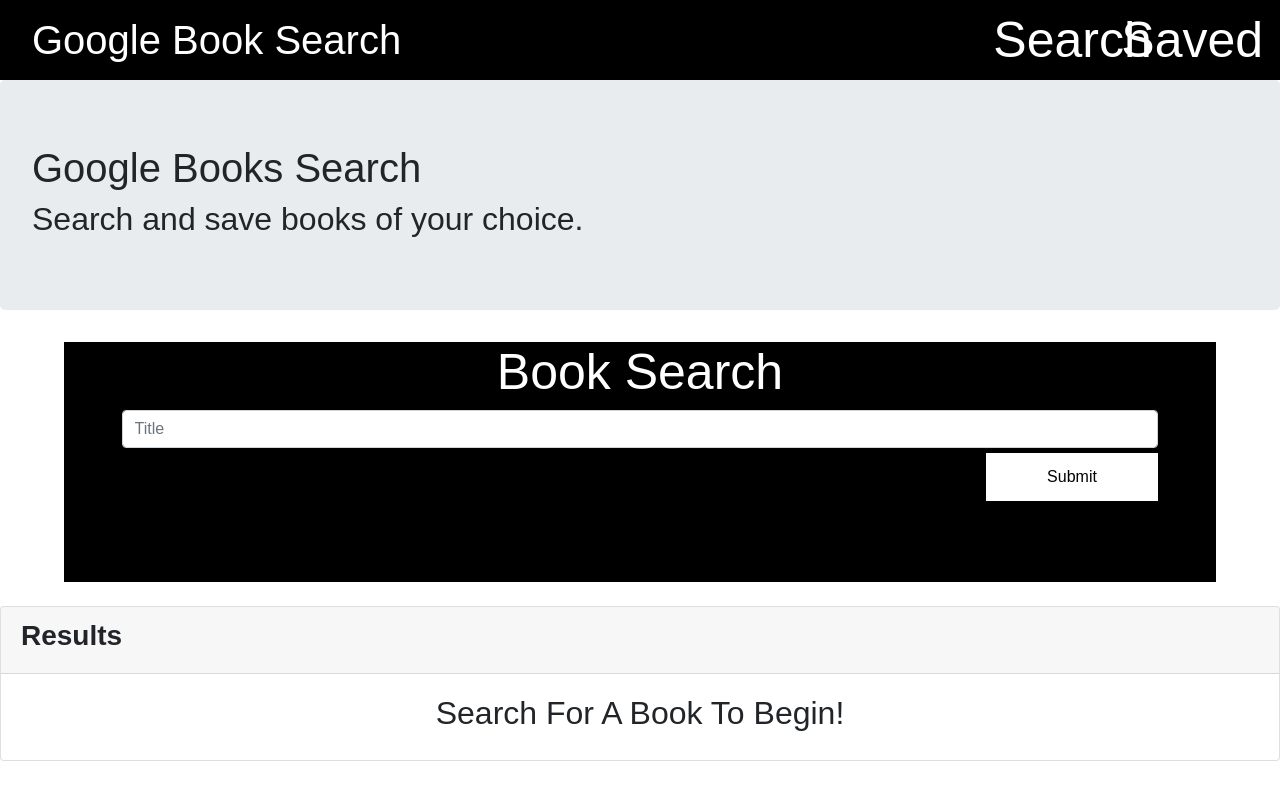
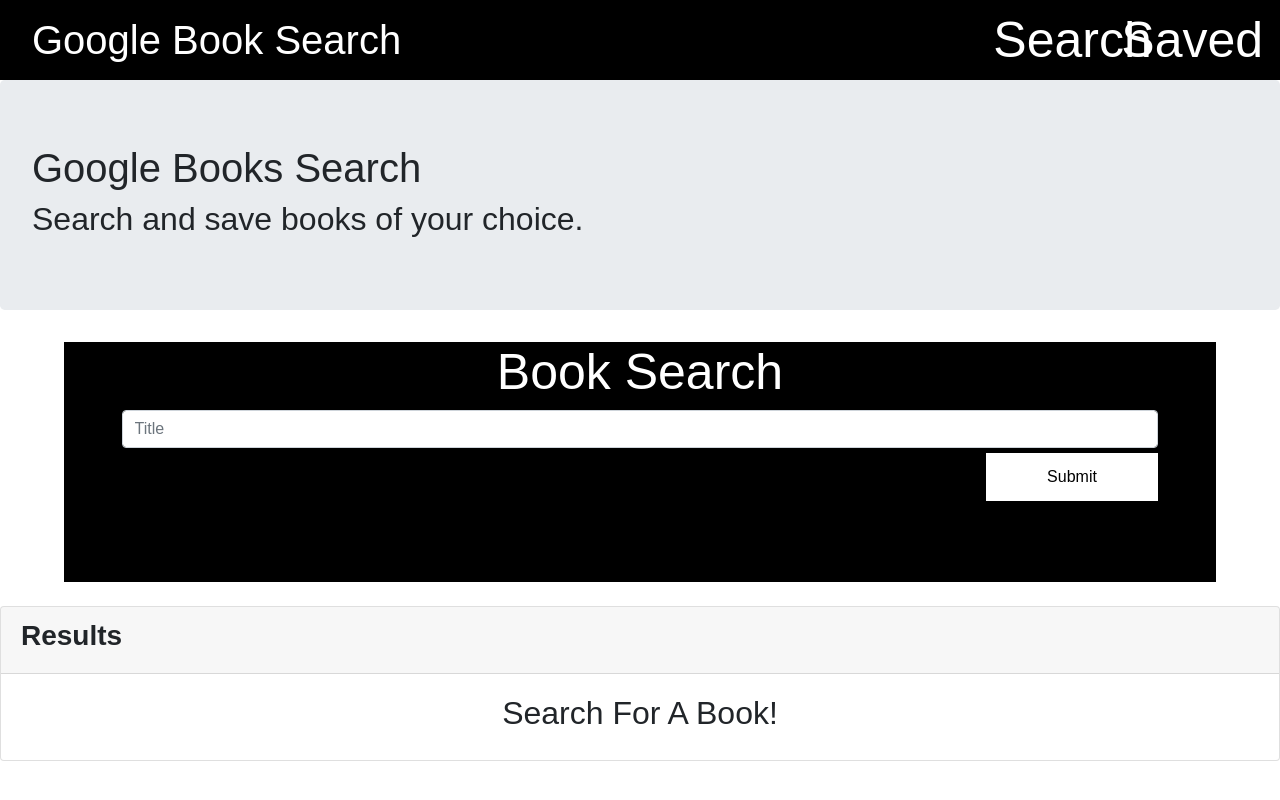
Before and after one commit to jjmateer/Google-Books-Search, a React (Create React App) app in the folder client/: page / in a window 1280 px wide. Built offline with nearby package versions, Linux system fonts and the light colour scheme.

Commit message:
Removed grid component and all corresponding cols and rows to make code easier to read.

```diff
--- a/client/src/components/Book/index.js
+++ b/client/src/components/Book/index.js
@@ -1,37 +1,19 @@
 import React from "react";
 import { ListItem } from "../List";
-import { Row, Col } from "../Grid";
 
 function Book({ title, subtitle, authors, link, description, image, Button }) {
   return (
     <ListItem>
-      <Row className="flex-wrap-reverse">
-        <Col size="md-8">
       <h3 className="font-italic">{title}</h3>
       {subtitle && <h5 className="font-italic">{subtitle}</h5>}
-        </Col>
-        <Col size="md-4">
       <div className="btn-container">
         <a className="btn btn-light" target="_blank" rel="noopener noreferrer" href={link}>
           View
             </a>
-            <Button />
+        <p className="font-italic small">Written by {authors}</p>
+        <img className="img-thumbnail img-fluid w-100" src={image} alt={title} />
+        <p>{description}</p>
       </div>
-        </Col>
-      </Row>
-      <Row>
-        <Col size="md-6">
-          <p className="font-italic small">Written by {authors}</p>
-        </Col>
-      </Row>
-      <Row>
-        <Col size="12 sm-4 md-2">
-          <img className="img-thumbnail img-fluid w-100" src={image} alt={title} />
-        </Col>
-        <Col size="12 sm-8 md-10">
-          <p>{description}</p>
-        </Col>
-      </Row>
     </ListItem>
   );
 }
--- a/client/src/components/Grid/index.js
+++ /dev/null
@@ -1,19 +0,0 @@
-import React from "react";
-export function Container({ fluid, children }) {
-  return <div className={`container${fluid ? "-fluid" : ""}`}>{children}</div>;
-}
-export function Row({ fluid, children }) {
-  return <div className={`row${fluid ? "-fluid" : ""}`}>{children}</div>;
-}
-export function Col({ size, children }) {
-  return (
-    <div
-      className={size
-        .split(" ")
-        .map(size => "col-" + size)
-        .join(" ")}
-    >
-      {children}
-    </div>
-  );
-}
--- a/client/src/pages/home.js
+++ b/client/src/pages/home.js
@@ -4,13 +4,12 @@
 import SearchForm from "../components/SearchForm";
 import Card from "../components/Card";
 import Book from "../components/Book";
-import { Col, Row } from "../components/Grid";
 import { List } from "../components/List";
 class Home extends Component {
     state = {
         books: [],
         q: "",
-        message: "Search For A Book To Begin!"
+        message: "Search For A Book!"
     };
     handleInputChange = event => {
         const { name, value } = event.target;
@@ -26,10 +25,10 @@
     getBooks = () => {
         API.getBooks(this.state.q)
             .then(res =>
-                console.log(res.data)
-                // this.setState({
-                //     books: res.data
-                // })
+                // console.log(res.data)
+                this.setState({
+                    books: res.data
+                })
             )
             .catch(() =>
                 this.setState({
@@ -60,8 +59,6 @@
                     handleFormSubmit={this.handleFormSubmit}
                     q={this.state.q}
                 />
-                <Row>
-                    <Col size="md-12">
                 <Card title="Results">
                     {this.state.books.length ? (
                         <List>
@@ -77,10 +74,7 @@
                                     Button={() => (
                                         <button
                                             onClick={() => this.handleBookSave(book.id)}
-                                                    className="btn btn-primary ml-2"
-                                                >
-                                                    Save
-                        </button>
+                                            className="btn btn-primary"> Save</button>
                                     )}
                                 />
                             ))}
@@ -89,8 +83,6 @@
                             <h2 className="text-center">{this.state.message}</h2>
                         )}
                 </Card>
-                    </Col>
-                </Row>
             </div>
         )
     }
```
Lines whose indentation alone changed are shown as unchanged.
